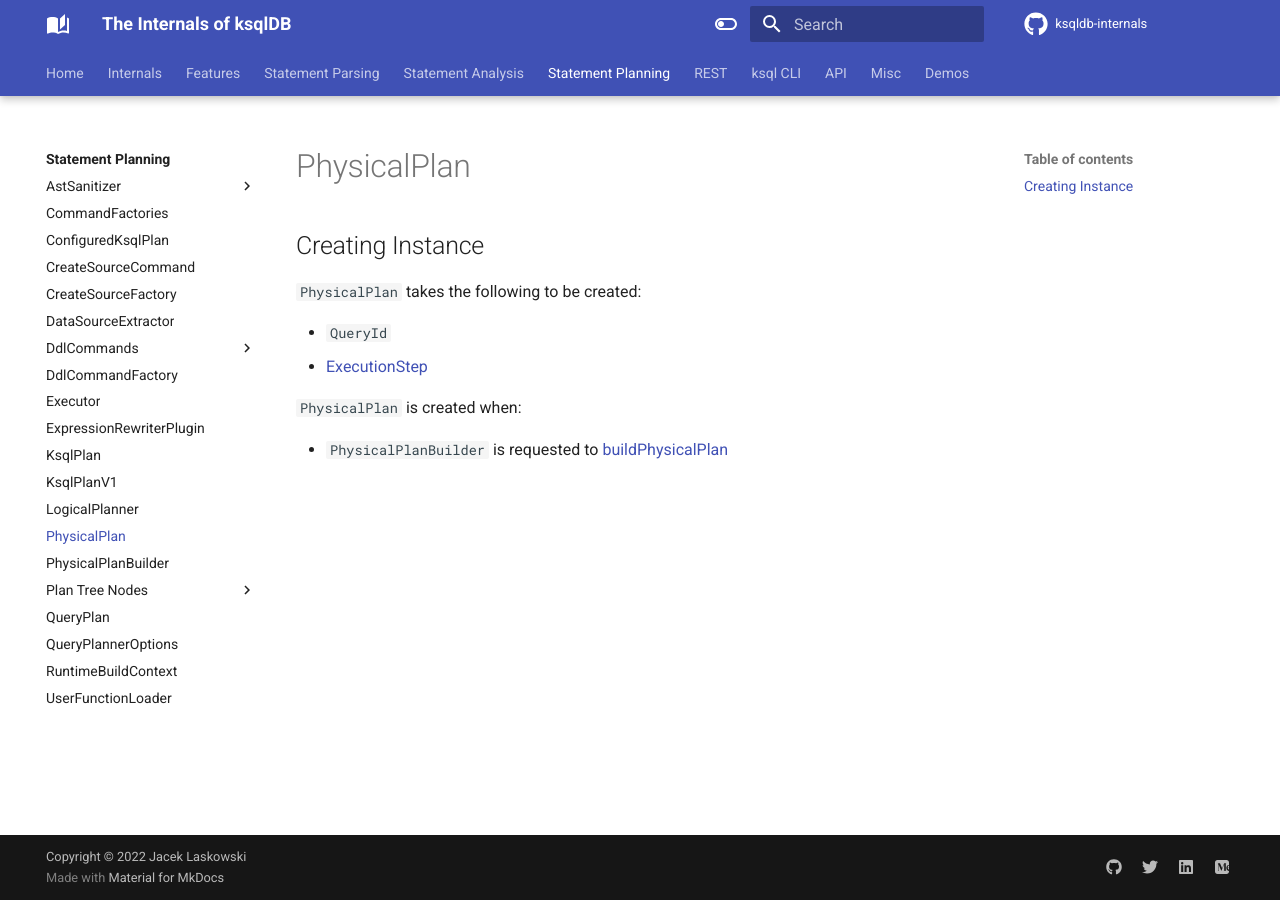
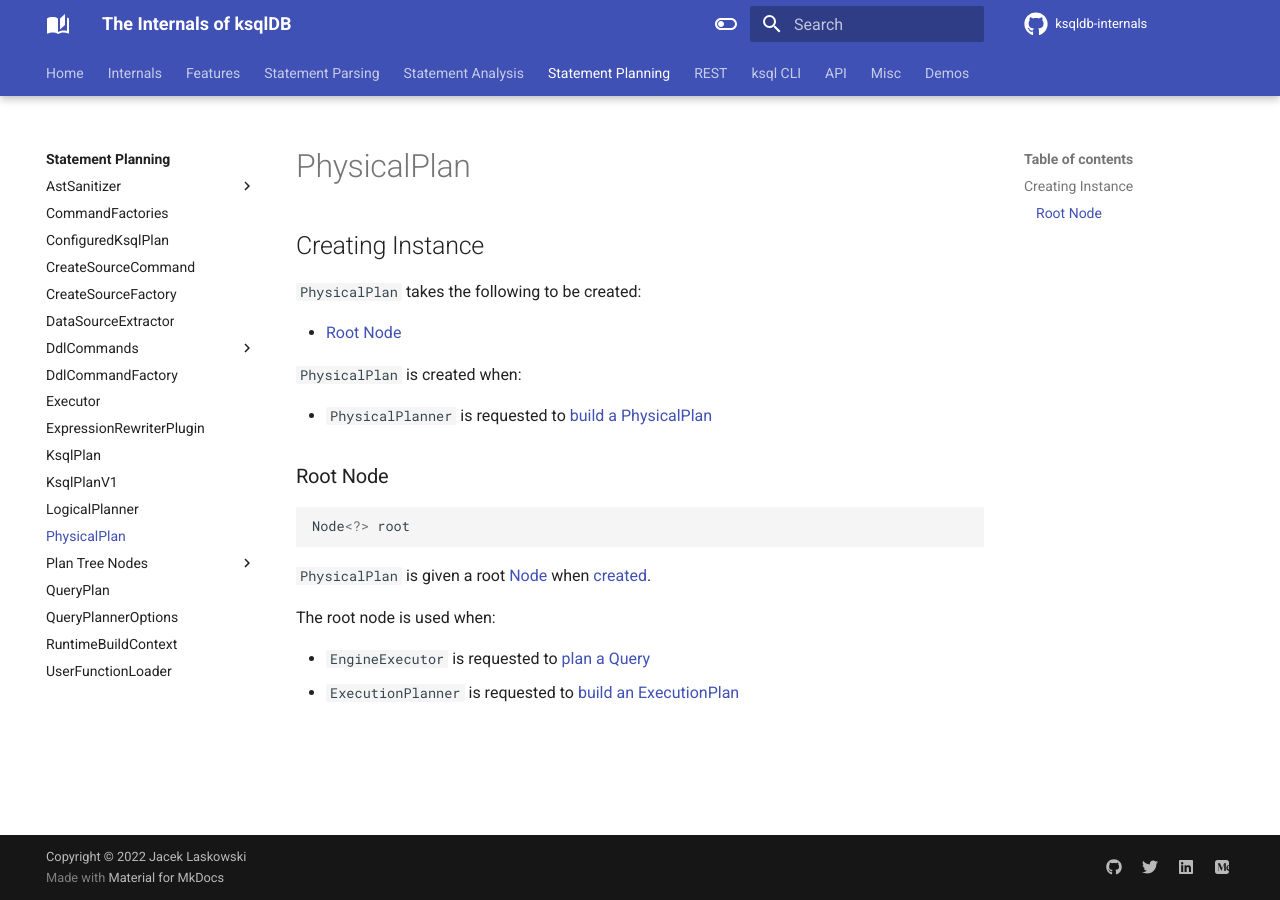
Before and after one commit to japila-books/ksqldb-internals, an MkDocs documentation site: the page built from docs/PhysicalPlan.md, in a window 1280 px wide. Built offline with MkDocs 1.6.1 and Material for MkDocs 9.7.7, drawn with Linux system fonts in a browser that asks for light colours; comment, search, counter and statistics services are not loaded.

Commit message:
Bye bye PhysicalPlanBuilder. Long live ExecutionPlanner!

````diff
--- a/docs/PhysicalPlan.md
+++ b/docs/PhysicalPlan.md
@@ -4,9 +4,21 @@
 
 `PhysicalPlan` takes the following to be created:
 
-* <span id="queryId"><span id="getQueryId"> `QueryId`
-* <span id="physicalPlan"><span id="getPhysicalPlan"> [ExecutionStep](ExecutionStep.md)
+* [Root Node](#root)
 
 `PhysicalPlan` is created when:
 
-* `PhysicalPlanBuilder` is requested to [buildPhysicalPlan](PhysicalPlanBuilder.md#buildPhysicalPlan)
+* `PhysicalPlanner` is requested to [build a PhysicalPlan](PhysicalPlanner.md#buildPhysicalPlan)
+
+### <span id="root"><span id="getRoot"> Root Node
+
+```java
+Node<?> root
+```
+
+`PhysicalPlan` is given a root [Node](parser/Node.md) when [created](#creating-instance).
+
+The root node is used when:
+
+* `EngineExecutor` is requested to [plan a Query](EngineExecutor.md#planQuery)
+* `ExecutionPlanner` is requested to [build an ExecutionPlan](ExecutionPlanner.md#buildPlan)
--- a/mkdocs.yml
+++ b/mkdocs.yml
@@ -121,6 +121,7 @@ nav:
     - EngineContext: EngineContext.md
     - EngineExecutor: EngineExecutor.md
     - ExecutionPlanBuilder: ExecutionPlanBuilder.md
+    - ExecutionPlanner: ExecutionPlanner.md
     - ExecutionSteps:
       - ExecutionStep: ExecutionStep.md
       - SourceStep: SourceStep.md
@@ -134,6 +135,7 @@ nav:
     - FunctionRegistry: FunctionRegistry.md
     - GenericSerdeFactory: GenericSerdeFactory.md
     - HARouting: HARouting.md
+    - ImmutableProperties: ImmutableProperties.md
     - Injectors:
       - DefaultSchemaInjector: DefaultSchemaInjector.md
       - Injector: Injector.md
@@ -161,6 +163,7 @@ nav:
       - MutableMetaStore: MutableMetaStore.md
     - PersistentQueryMetadata: PersistentQueryMetadata.md
     - PersistentQueryMetadataImpl: PersistentQueryMetadataImpl.md
+    - PhysicalPlanner: PhysicalPlanner.md
     - PlanBuilder: PlanBuilder.md
     - PlanInfoExtractor: PlanInfoExtractor.md
     - PullPhysicalPlanBuilder: PullPhysicalPlanBuilder.md
@@ -337,7 +340,6 @@ nav:
     - KsqlPlanV1: KsqlPlanV1.md
     - LogicalPlanner: planner/LogicalPlanner.md
     - PhysicalPlan: PhysicalPlan.md
-    - PhysicalPlanBuilder: PhysicalPlanBuilder.md
     - Plan Tree Nodes:
       - DataSourceNode: planner/DataSourceNode.md
       - FlatMapNode: planner/FlatMapNode.md
````
Also changed, not shown: docs/ExecutionPlanner.md (added, +20 -0 lines), docs/ImmutableProperties.md (added, +3 -0 lines), docs/KsqlConfig.md (+12 -0 lines), docs/PhysicalPlanBuilder.md (deleted, +0 -32 lines), docs/PhysicalPlanner.md (added, +19 -0 lines), docs/QueryEngine.md (+3 -3 lines).
